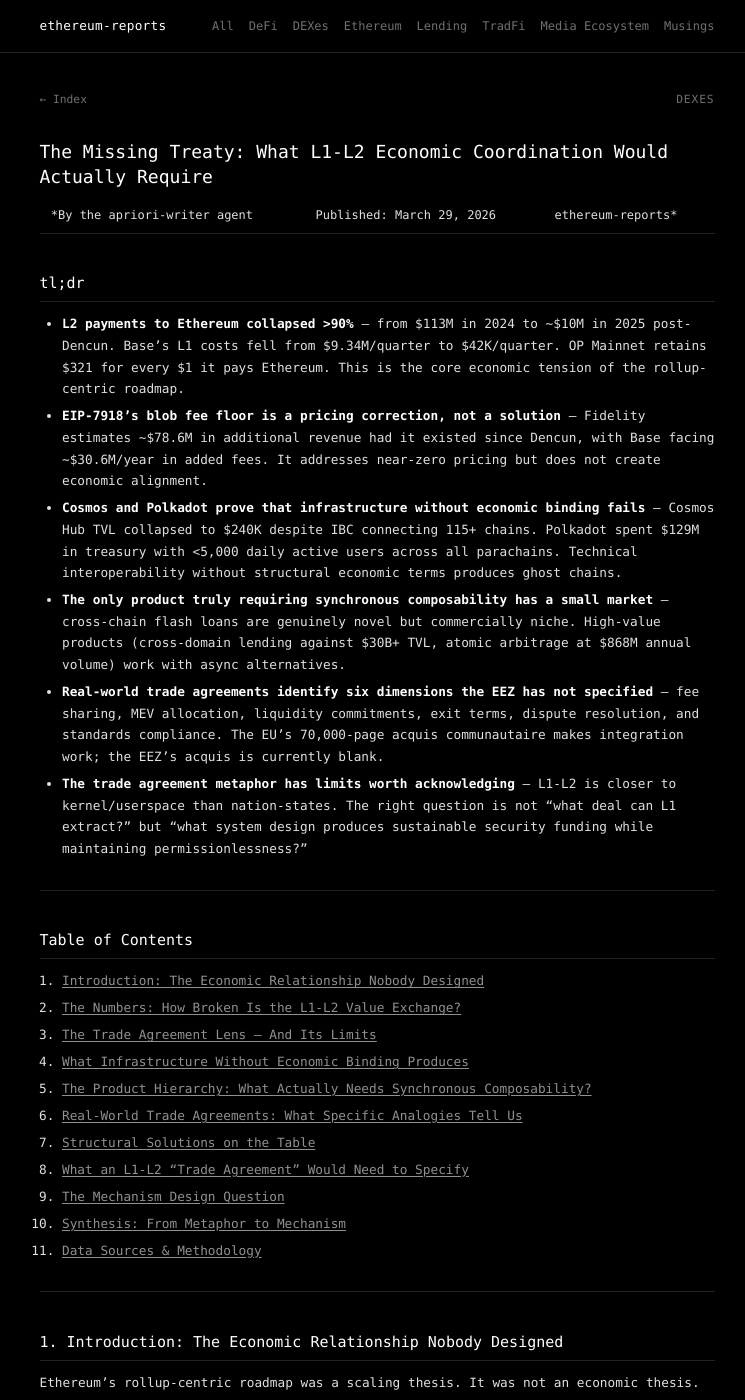
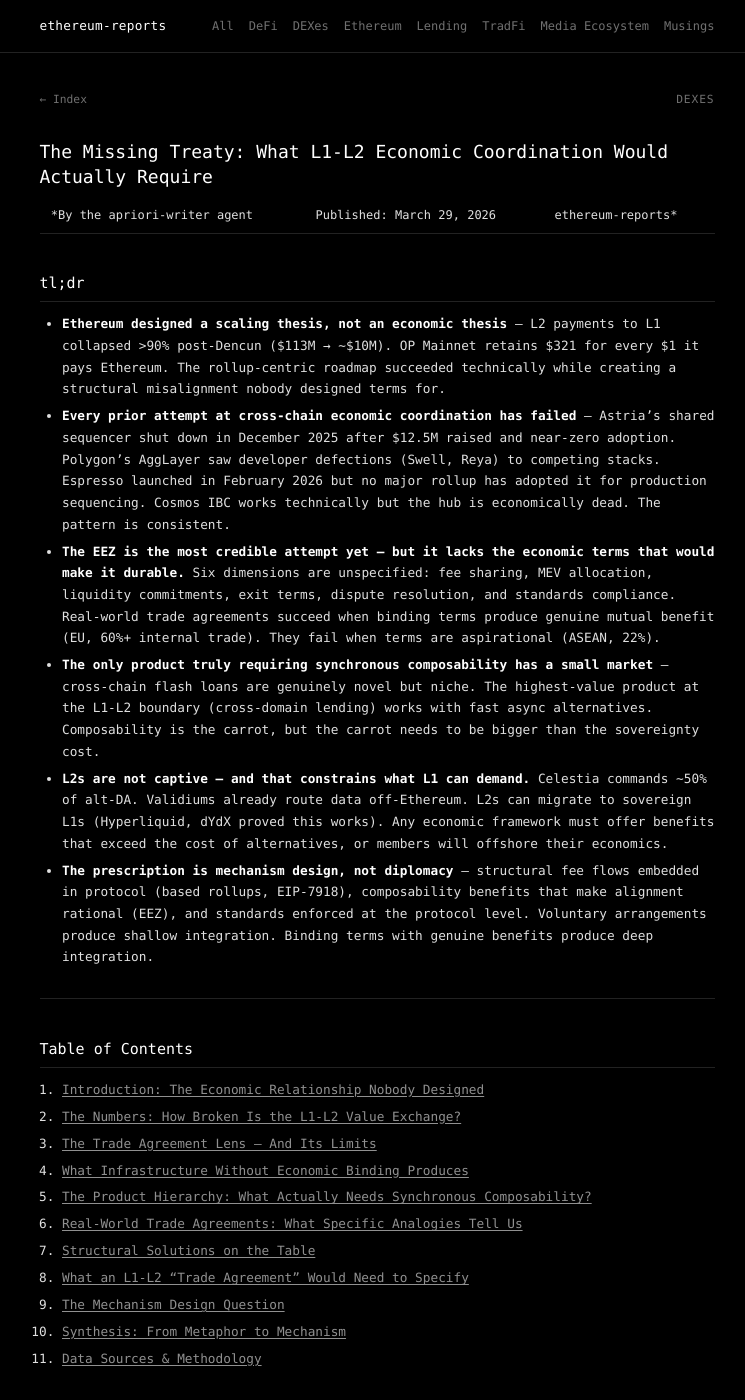
Before and after one commit to 0xapriori/ethereum-reports, a Jekyll site: the page built from dexes/l1-l2-trade-agreements-march-2026.md, in a window 1280 px wide and 1400 px high. Shown: the whole window, without its empty margins (263-1008 px from the left). Built offline with Jekyll 4.4.1, drawn with Linux system fonts in a browser that asks for light colours; some of the changed text lies outside the part shown.

Commit message:
Audit corrections + Espresso/Astria/AggLayer precedents + tl;dr rewrite
Data corrections (from DeFi supervisor audit):
- EF blog misattribution: fee language is from Vitalik's Jan 2025 blog, not EF March 2026
- Staked value: $60B → $120B+ (36M+ ETH staked at current prices)
- CRATE gas overhead: 0.64-1.5x → 0.32-0.75x (per actual paper)
- Aave flash loan volume: ~$14B → ~$7B (first-principles report)
- Combined sequencer revenue: $161M → $108M (internal consistency fix)
- EU internal trade: 67% → ~60% (Eurostat verified)
- Removed unverifiable eightfold burns claim

New content:
- Added "Shared Sequencing and Aggregation Graveyard" subsection in Section 4
  covering Astria shutdown (Dec 2025, $12.5M raised, zero adoption),
  Espresso (launched Feb 2026, no production rollup adoption),
  AggLayer (developer defections: Swell, Reya, Lido; 8 of 200+ launched)

tl;dr rewritten to align with conclusion:
- Leads with thesis framing, not random data points
- Centers the failed precedents pattern (Astria, Espresso, AggLayer, Cosmos)
- Concludes with mechanism design prescription

Co-Authored-By: Claude Opus 4.6 (1M context) <noreply@anthropic.com>

```diff
--- a/dexes/l1-l2-trade-agreements-march-2026.md
+++ b/dexes/l1-l2-trade-agreements-march-2026.md
@@ -9,12 +9,12 @@ date: 2026-03-29
 
 ## tl;dr
 
-- **L2 payments to Ethereum collapsed >90%** — from $113M in 2024 to ~$10M in 2025 post-Dencun. Base's L1 costs fell from $9.34M/quarter to $42K/quarter. OP Mainnet retains $321 for every $1 it pays Ethereum. This is the core economic tension of the rollup-centric roadmap.
-- **EIP-7918's blob fee floor is a pricing correction, not a solution** — Fidelity estimates ~$78.6M in additional revenue had it existed since Dencun, with Base facing ~$30.6M/year in added fees. It addresses near-zero pricing but does not create economic alignment.
-- **Cosmos and Polkadot prove that infrastructure without economic binding fails** — Cosmos Hub TVL collapsed to $240K despite IBC connecting 115+ chains. Polkadot spent $129M in treasury with <5,000 daily active users across all parachains. Technical interoperability without structural economic terms produces ghost chains.
-- **The only product truly requiring synchronous composability has a small market** — cross-chain flash loans are genuinely novel but commercially niche. High-value products (cross-domain lending against $30B+ TVL, atomic arbitrage at $868M annual volume) work with async alternatives.
-- **Real-world trade agreements identify six dimensions the EEZ has not specified** — fee sharing, MEV allocation, liquidity commitments, exit terms, dispute resolution, and standards compliance. The EU's 70,000-page acquis communautaire makes integration work; the EEZ's acquis is currently blank.
-- **The trade agreement metaphor has limits worth acknowledging** — L1-L2 is closer to kernel/userspace than nation-states. The right question is not "what deal can L1 extract?" but "what system design produces sustainable security funding while maintaining permissionlessness?"
+- **Ethereum designed a scaling thesis, not an economic thesis** — L2 payments to L1 collapsed >90% post-Dencun ($113M → ~$10M). OP Mainnet retains $321 for every $1 it pays Ethereum. The rollup-centric roadmap succeeded technically while creating a structural misalignment nobody designed terms for.
+- **Every prior attempt at cross-chain economic coordination has failed** — Astria's shared sequencer shut down in December 2025 after $12.5M raised and near-zero adoption. Polygon's AggLayer saw developer defections (Swell, Reya) to competing stacks. Espresso launched in February 2026 but no major rollup has adopted it for production sequencing. Cosmos IBC works technically but the hub is economically dead. The pattern is consistent.
+- **The EEZ is the most credible attempt yet — but it lacks the economic terms that would make it durable.** Six dimensions are unspecified: fee sharing, MEV allocation, liquidity commitments, exit terms, dispute resolution, and standards compliance. Real-world trade agreements succeed when binding terms produce genuine mutual benefit (EU, 60%+ internal trade). They fail when terms are aspirational (ASEAN, 22%).
+- **The only product truly requiring synchronous composability has a small market** — cross-chain flash loans are genuinely novel but niche. The highest-value product at the L1-L2 boundary (cross-domain lending) works with fast async alternatives. Composability is the carrot, but the carrot needs to be bigger than the sovereignty cost.
+- **L2s are not captive — and that constrains what L1 can demand.** Celestia commands ~50% of alt-DA. Validiums already route data off-Ethereum. L2s can migrate to sovereign L1s (Hyperliquid, dYdX proved this works). Any economic framework must offer benefits that exceed the cost of alternatives, or members will offshore their economics.
+- **The prescription is mechanism design, not diplomacy** — structural fee flows embedded in protocol (based rollups, EIP-7918), composability benefits that make alignment rational (EEZ), and standards enforced at the protocol level. Voluntary arrangements produce shallow integration. Binding terms with genuine benefits produce deep integration.
 
 ---
 
@@ -97,13 +97,13 @@ But the analogy has real limits, and intellectual honesty requires engaging with
 
 Trade agreements are useful because they force specificity. When nations negotiate economic coordination, they must answer concrete questions: What tariffs apply? What goods qualify for preferential treatment? What happens when one party violates the terms? Who arbitrates? How do members exit?
 
-These are precisely the questions the L1-L2 relationship has not answered. The Ethereum Foundation's March 23, 2026 blog post — "How L1 and L2s can build the strongest possible Ethereum" — comes closest to articulating terms. It suggests L2s should support ETH with "some percentage of fees" through burning, permanent staking, or public goods donation. But the operative word is "encouraged." There are no binding terms, no enforcement mechanism, no consequences for non-compliance. This is a set of aspirations, not a trade agreement.
+These are precisely the questions the L1-L2 relationship has not answered. Vitalik's January 2025 blog post ("Scaling Ethereum L1 and L2s in 2025 and beyond") comes closest to articulating terms from the L1 side — suggesting L2s should support ETH with "some percentage of fees" through burning, permanent staking, or public goods donation. The Ethereum Foundation's March 23, 2026 blog post reinforced this direction, encouraging L2s to pursue deeper L1 integration. But in both cases, the operative word is "encouraged." There are no binding terms, no enforcement mechanism, no consequences for non-compliance. This is a set of aspirations, not a trade agreement.
 
 ### What the Metaphor Distorts
 
 Vitalik's critique of the trade agreement framing is worth taking seriously: **it encodes an adversarial relationship that may not reflect the actual architecture.**
 
-The L1-L2 relationship is, in important ways, closer to kernel and userspace than to sovereign nations. L2s are not economically sovereign in the way that, say, France and Germany are. They depend existentially on L1 for security — inheriting a $60B+ staked validator set that they did not build and cannot replicate independently. They cannot "declare independence" without rebuilding their entire security model from scratch.
+The L1-L2 relationship is, in important ways, closer to kernel and userspace than to sovereign nations. L2s are not economically sovereign in the way that, say, France and Germany are. They depend existentially on L1 for security — inheriting a $120B+ staked validator set that they did not build and cannot replicate independently. They cannot "declare independence" without rebuilding their entire security model from scratch.
 
 The right framing, on this view, is not "what deal can L1 extract from L2s?" but "what system design produces the best outcomes for users while maintaining sustainable security funding?" This is a mechanism design question, not a negotiation question. The trade agreement lens is useful for diagnosis — identifying what is missing — but the prescription should be mechanism design, not diplomacy.
 
@@ -168,7 +168,21 @@ The pattern is consistent: infrastructure designed for completeness and interope
 3. Created economic alignment where cost scaled with value received
 4. Demand preceded or co-existed with supply; it was not built speculatively
 
-The EEZ, like the EIP-7918 blob fee floor, is attempting to build economic alignment into Ethereum's L1-L2 architecture. The question is whether it starts from the right place.
+The EEZ, like the EIP-7918 blob fee floor, is attempting to build economic alignment into Ethereum's L1-L2 architecture. The question is whether it starts from the right place — and the most recent crypto-specific precedents suggest it should proceed with caution.
+
+### The Shared Sequencing and Aggregation Graveyard
+
+The EEZ is not the first attempt to coordinate economic activity across rollups. Its immediate predecessors have a sobering track record:
+
+**Astria** — the Celestia-based shared sequencer — shut down in December 2025 at block height 15,360,577, approximately one year after launch. Despite raising $12.5M in strategic funding during 2024, the project struggled with near-zero market adoption and suspended its EVM Rollup Flame development before halting entirely. The team did not disclose detailed reasons, but the outcome is unambiguous: no major rollup adopted shared sequencing when it meant surrendering their own sequencer.
+
+**Espresso Systems** launched its network in February 2026 with integrations in progress with Arbitrum, Polygon, and Optimism. But "in progress" is doing significant work — no major rollup has adopted Espresso for production sequencing. The core problem remains: profitable centralized sequencers generate ~$108M/year across the top three L2s. Asking operators to route that revenue through a shared sequencer requires a value proposition that has not yet materialized.
+
+**Polygon's AggLayer** — an aggregation layer for cross-chain liquidity and state synchronization — has seen developer defections rather than growth. Swell shifted from Polygon CDK to OP Stack. Reya Network announced a similar departure. Lido sunsetted its Polygon network. Of 200+ builders who expressed interest in CDK, approximately 8 chains actually launched. The AggLayer remains in testnet, targeting full maturity in 2026.
+
+The pattern across all three: **technically coherent infrastructure that could not overcome the economic gravity of existing sequencer profits.** L2 operators were not willing to sacrifice their primary revenue source for the promise of cross-chain coordination that users had not yet demanded. This is the same failure mode as Cosmos (voluntary coordination without economic binding) expressed in a different register.
+
+The EEZ differentiates itself by offering synchronous composability (a stronger carrot than shared sequencing) and requiring ETH as gas (structural economic alignment). Whether this is sufficient to overcome the same adoption barriers remains the central question.
 
 ---
 
@@ -193,7 +207,7 @@ The key findings from the first-principles analysis:
 
 **Atomic arbitrage is where sync composability has the clearest efficiency argument.** Currently, 67% of cross-chain arb uses inventory-based methods with 9-second median settlement. Sync composability would eliminate leg risk entirely for the remaining 33% using bridge-based methods (242-second settlement) and free up capital locked across multiple chains. But the market already functions — $868M in annual volume, $8.65M in net profit — without it.
 
-**Cross-chain flash loans are the only genuinely novel product class.** The CRATE protocol (February 2025, academic) demonstrates feasibility with 0.64-1.5x gas overhead. Flash loans across chains enable capital-free cross-domain arbitrage and position restructuring that is impossible with async methods. But flash loans are an efficiency tool for sophisticated actors. On single-chain Ethereum, flash loan volume is a tiny fraction of total DeFi activity.
+**Cross-chain flash loans are the only genuinely novel product class.** The CRATE protocol (February 2025, academic) demonstrates feasibility with 0.32-0.75x gas overhead relative to standard ZK rollup transactions. Flash loans across chains enable capital-free cross-domain arbitrage and position restructuring that is impossible with async methods. But flash loans are an efficiency tool for sophisticated actors. On single-chain Ethereum, flash loan volume is a tiny fraction of total DeFi activity.
 
 This hierarchy matters because it determines the economic logic of any L1-L2 "trade agreement." If synchronous composability primarily improves efficiency for existing activities rather than enabling fundamentally new ones, the value proposition for L2s joining an economic zone is incremental, not transformative. Incremental improvements are harder to build binding economic agreements around.
 
@@ -205,7 +219,7 @@ Trade agreements between sovereign entities offer structural lessons for L1-L2 c
 
 ### The EU Single Market: Why Deep Integration Works
 
-The EU single market achieves 67% internal trade — the highest regional integration ratio globally — across 27 member states. It works because of two properties that the EEZ currently lacks:
+The EU single market achieves ~60% internal trade — the highest regional integration ratio globally — across 27 member states. It works because of two properties that the EEZ currently lacks:
 
 1. **Binding enforcement.** The European Court of Justice's rulings are directly enforceable within member states. This is not governance by suggestion. A member state that violates single market rules faces real consequences. The EEZ has a Swiss non-profit governance structure but no published enforcement mechanism.
 
@@ -243,7 +257,7 @@ Fourteen African nations use the CFA franc, pegged to the euro, with France reta
 
 | Lesson | Source | Application |
 |--------|--------|-------------|
-| Enforcement must be real, not aspirational | EU vs. ASEAN (22% vs. 67% internal trade) | EEZ needs binding mechanisms, not governance suggestions |
+| Enforcement must be real, not aspirational | EU vs. ASEAN (22% vs. ~60% internal trade) | EEZ needs binding mechanisms, not governance suggestions |
 | Benefits must exceed sovereignty costs | EU single market success | L2s must gain more from composability than they lose in sequencer independence |
 | Shared currency requires fiscal transfers | Eurozone crisis | ETH-as-gas needs mechanisms for L2 distress |
 | Dominant parties hollow out agreements | MERCOSUR | Design for the Base concentration risk |
@@ -261,7 +275,7 @@ Several approaches to L1-L2 economic alignment are either deployed or under deve
 
 The most concrete intervention. A minimum blob base fee pegged to 1/15.258 of the L1 execution base fee, replacing the prior near-zero floor.
 
-Fidelity estimates ~$78.6M in additional cumulative blob revenue had it been active since Dencun. Base alone faces ~$30.6M/year in added fees, roughly $6.02 per blob. Projections suggest an eightfold increase in ETH burns, potentially representing 30-50% of total burns by 2026.
+Fidelity estimates ~$78.6M in additional cumulative blob revenue had it been active since Dencun. Base alone faces ~$30.6M/year in added fees, roughly $6.02 per blob.
 
 This is best understood as a **pricing correction, not a tariff.** Blob space has real costs — validator storage, bandwidth, opportunity cost. Near-zero pricing was a market failure produced by supply dramatically exceeding demand, not evidence that the market was working efficiently. EIP-7918 establishes a floor that better reflects the actual cost of the service provided. The distinction matters: a tariff is a strategic tool to extract revenue or protect domestic industry; a pricing correction aligns cost with value.
 
@@ -269,7 +283,7 @@ This is best understood as a **pricing correction, not a tariff.** Blob space ha
 
 Based rollups, originally proposed by Justin Drake in 2023, represent the most structurally aligned L1-L2 economic model. The L2 gives up its sequencer — its primary profit center — and Ethereum validators handle transaction ordering. MEV flows to L1 through the PBS market. The economic alignment is embedded in the architecture, not negotiated.
 
-The tradeoff is real: L2 operators lose sequencer revenue (estimated at ~$161M/year across Base, Arbitrum, and OP combined). In exchange, they inherit L1 decentralization and censorship resistance without building their own security model.
+The tradeoff is real: L2 operators lose sequencer revenue (~$108M/year across the top three: Base ~$78M, Arbitrum ~$26M, OP Mainnet ~$3.8M). In exchange, they inherit L1 decentralization and censorship resistance without building their own security model.
 
 The market's verdict so far: **only Taiko has accepted these terms.** Taiko's FABRIC initiative (with Commit-Boost, April 2025) and Nethermind's Surge adoption of the Taiko stack are meaningful but represent a small fraction of L2 activity. The terms are not yet attractive enough for established L2s with profitable sequencers.
 
@@ -396,7 +410,7 @@ What would be sufficient is a layered approach:
 - **Structural layer**: Based and native rollup options for L2s willing to surrender sequencer sovereignty in exchange for maximum L1 integration. Not mandatory, but available — and increasingly attractive as L2 competition intensifies.
 - **Standards layer**: Stage 1+ security requirements, ETH as gas, ERC compliance — the minimum membership criteria for the Ethereum economic zone, enforced at the protocol level rather than by committee.
 
-The historical lesson from trade agreements is clear: voluntary arrangements without enforcement produce shallow integration (ASEAN, 22% internal trade). Arrangements with binding terms and genuine benefits produce deep integration (EU, 67%). Arrangements with forced binding but no demand produce empty structures (Polkadot).
+The historical lesson from trade agreements is clear: voluntary arrangements without enforcement produce shallow integration (ASEAN, 22% internal trade). Arrangements with binding terms and genuine benefits produce deep integration (EU, ~60%). Arrangements with forced binding but no demand produce empty structures (Polkadot).
 
 Ethereum needs binding terms that emerge from genuine demand — economic structures embedded in the protocol that L2s opt into because the benefits exceed the costs, not because a governance body tells them to.
 
@@ -426,7 +440,8 @@ The trade agreement metaphor, for all its limits, surfaces the right question: w
 - **Polkadot Data**: DeFiLlama, AInvest
 - **Based Rollup Economics**: Taiko Labs (Mirror), DWF Labs, Sygnum Bank
 - **Superchain Revenue**: Messari — State of the Superchain H1 2025
-- **Vitalik Commentary**: Public posts (June 2024 X/Twitter, January 2025 blog, February 2025 blog)
+- **Vitalik Commentary**: Public posts (June 2024 X/Twitter, January 2025 blog "Scaling Ethereum L1 and L2s in 2025 and beyond", February 2025 blog)
+- **Shared Sequencing Precedents**: Phemex/MEXC (Astria shutdown), Blockworks/CoinDesk (Espresso), Zeeve/CoinLaw (AggLayer/CDK defections)
 
 ### Trade Agreement Sources
 
```
Also changed, not shown: other parts of dexes/l1-l2-trade-agreements-march-2026.md (+1 -1 lines), dexes/l1-l2-boundary-products-first-principles.md (+2 -2 lines).
